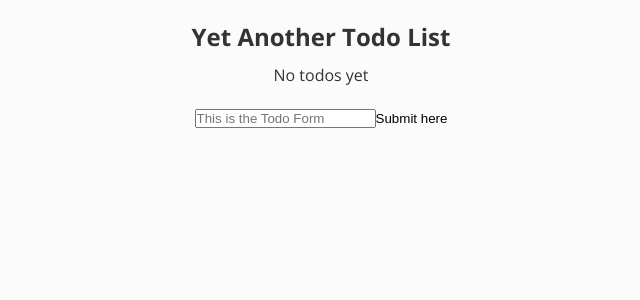
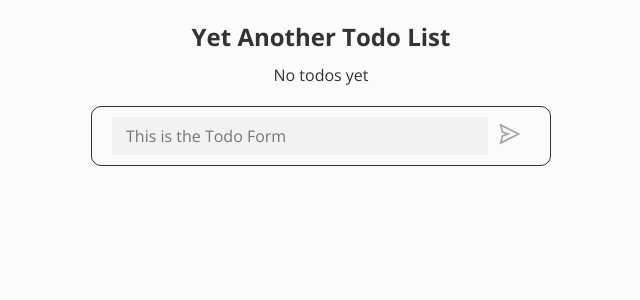
Before and after one commit to flcsn/yet-another-todo-list, a React (Create React App) app: page / in a window 1280 px wide. Shown: the top 300 px of the page, without its empty margins (319-959 px from the left). Built offline with nearby package versions, Linux system fonts and the light colour scheme.

Commit message:
installed react icons and added additional styles to form

```diff
--- a/package.json
+++ b/package.json
@@ -8,6 +8,7 @@
     "@testing-library/user-event": "^13.5.0",
     "react": "^17.0.2",
     "react-dom": "^17.0.2",
+    "react-icons": "^4.3.1",
     "react-scripts": "5.0.0",
     "web-vitals": "^2.1.4"
   },
--- a/src/components/TodoForm.js
+++ b/src/components/TodoForm.js
@@ -1,4 +1,5 @@
 import React from 'react'
+import { AiOutlineSend } from 'react-icons/ai'
 
 const TodoForm = ({ addNewTodo }) => {
   const handleSubmit = (event) => {
@@ -7,10 +8,14 @@ const TodoForm = ({ addNewTodo }) => {
   }
 
   return (
-    <div className='container'>
-      <form onSubmit={handleSubmit}>
+    <div className='container todo-item'>
+      <form className='todo-form' onSubmit={handleSubmit}>
         <input name='todo' type='text' placeholder='This is the Todo Form'/>
-        <button type='submit'>Submit here</button>
+        <div className='btn-container'>
+          <button type='submit'>
+            <AiOutlineSend />
+          </button>
+        </div>
       </form>
     </div>
   )
--- a/src/components/TodoItem.js
+++ b/src/components/TodoItem.js
@@ -11,7 +11,7 @@ const TodoItem = ({ todo, deleteTodo }) => {
       <div>
         {todo}
       </div>
-      <div className='delete-btn'>
+      <div className='btn-container'>
         <button onClick={(event) => handleClick(event)}>
           &times;
         </button>
--- a/src/index.css
+++ b/src/index.css
@@ -60,12 +60,15 @@ button {
 .todo-item {
   display: flex;
   justify-content: space-between;
+  align-items: center;
+  gap: 50px;
+  height: 60px;
   border: 1px solid var(--color-black);
   border-radius: 10px;
   padding: 10px 20px;
 }
 
-.delete-btn {
+.btn-container {
   display: flex;
   height: 40px;
   width: 40px;
@@ -73,11 +76,33 @@ button {
   align-items: center;
 }
 
-.delete-btn > button {
-  font-size: 28px;
-  color: var(--color-gray)
+.btn-container > button {
+  height: 100%;
+  width: 100%;
+  font-size: 24px;
+  color: var(--color-gray);
 }
 
-.delete-btn > button:hover {
+.btn-container > button:hover {
   color: var(--color-black)
 }
+
+.todo-form {
+  display: flex;
+  height: 100%;
+  width: 100%;
+  justify-content: space-between;
+}
+
+.todo-form > input {
+  border: none;
+  background-color: var(--color-gray-light);
+  font-family: 'Open Sans', sans-serif;
+  font-size: 16px;
+  padding: 7px 14px;
+  width: 90%;
+}
+
+.todo-form > input:focus {
+  outline: none;
+}
```
Also changed, not shown: 1 other file (tests, documents, lock files or other folders).
